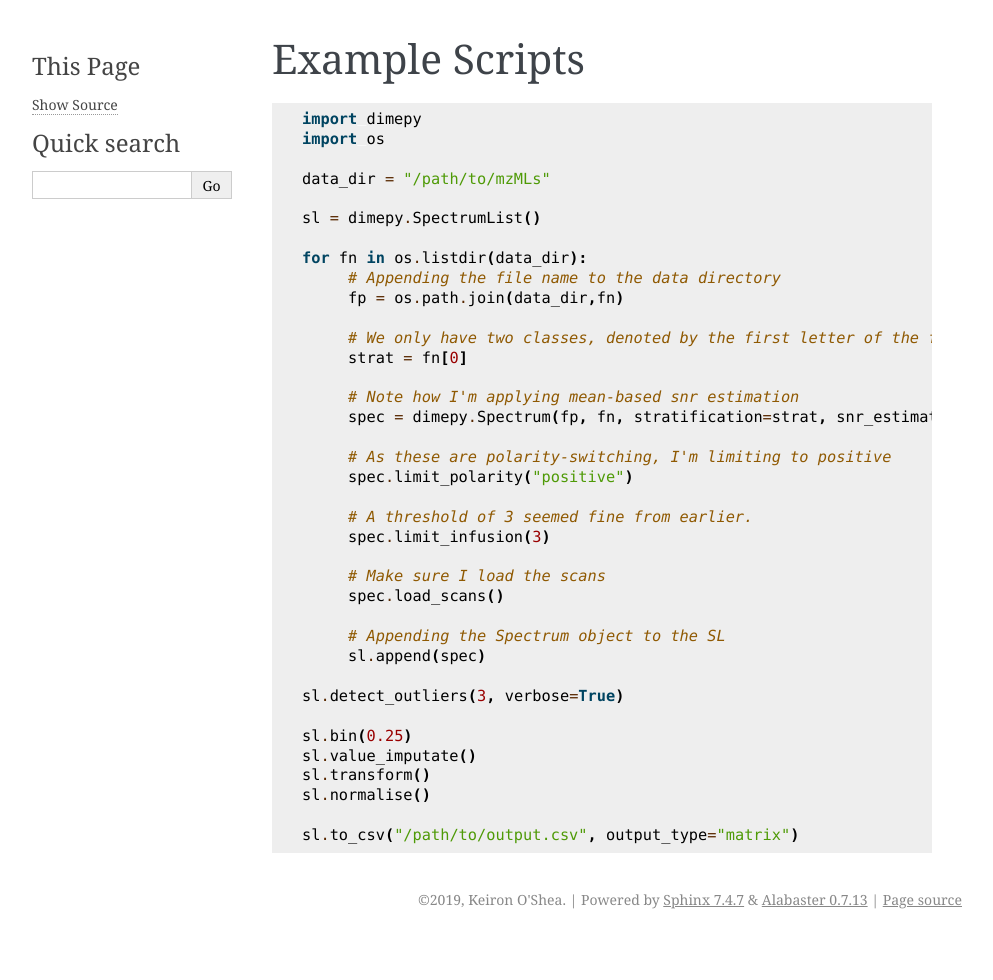
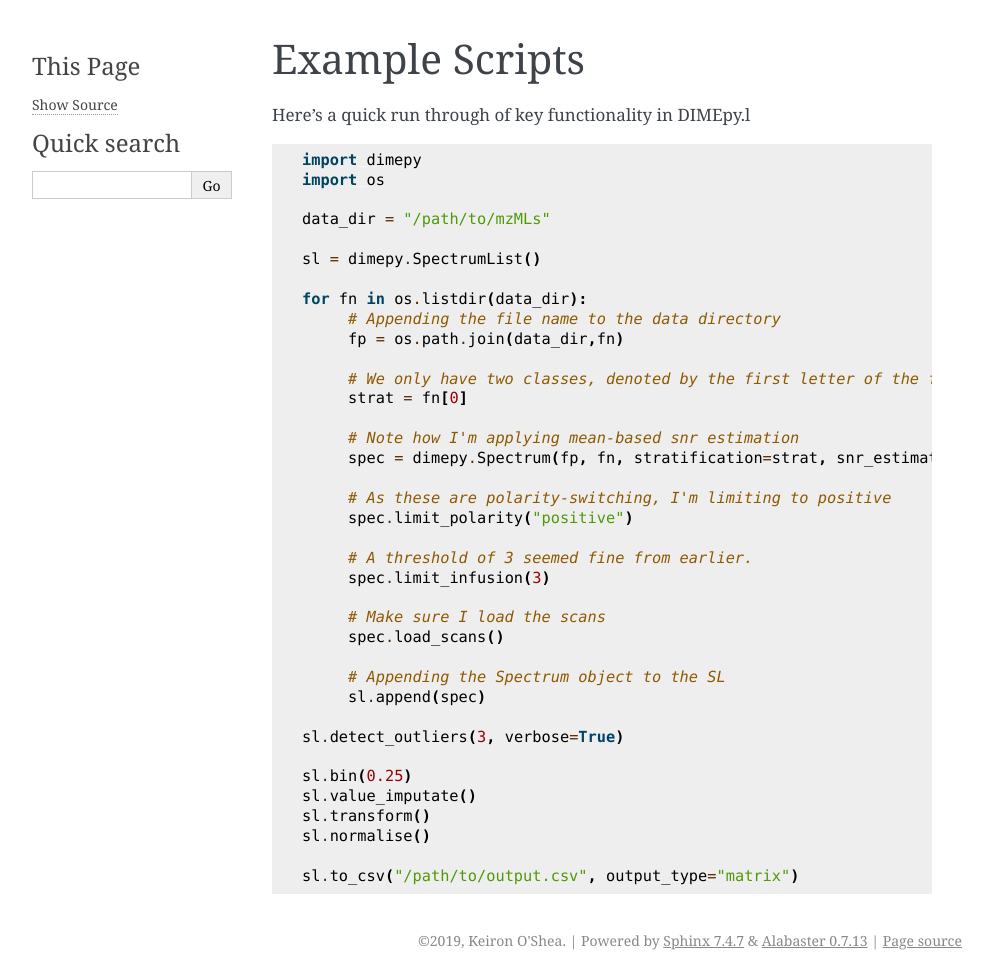
Before and after one commit to AberystwythSystemsBiology/DIMEpy, a Sphinx documentation site: the page built from docs/example_scripts.rst, in a window 1280 px wide. Shown: the whole page, without its empty margins (148-1141 px from the left). Built offline with Sphinx 7.4.7, drawn with Linux system fonts in a browser that asks for light colours; the version number is read from the project's files by our own code; before the commit the page ends 939 px from its top, so only the background shows below that.

Commit message:
Need to get head around documentaiton

```diff
--- a/docs/example_scripts.rst
+++ b/docs/example_scripts.rst
@@ -1,5 +1,7 @@
 Example Scripts
 ===============
+
+Here's a quick run through of key functionality in DIMEpy.l
 
 .. code:: python
 
```
